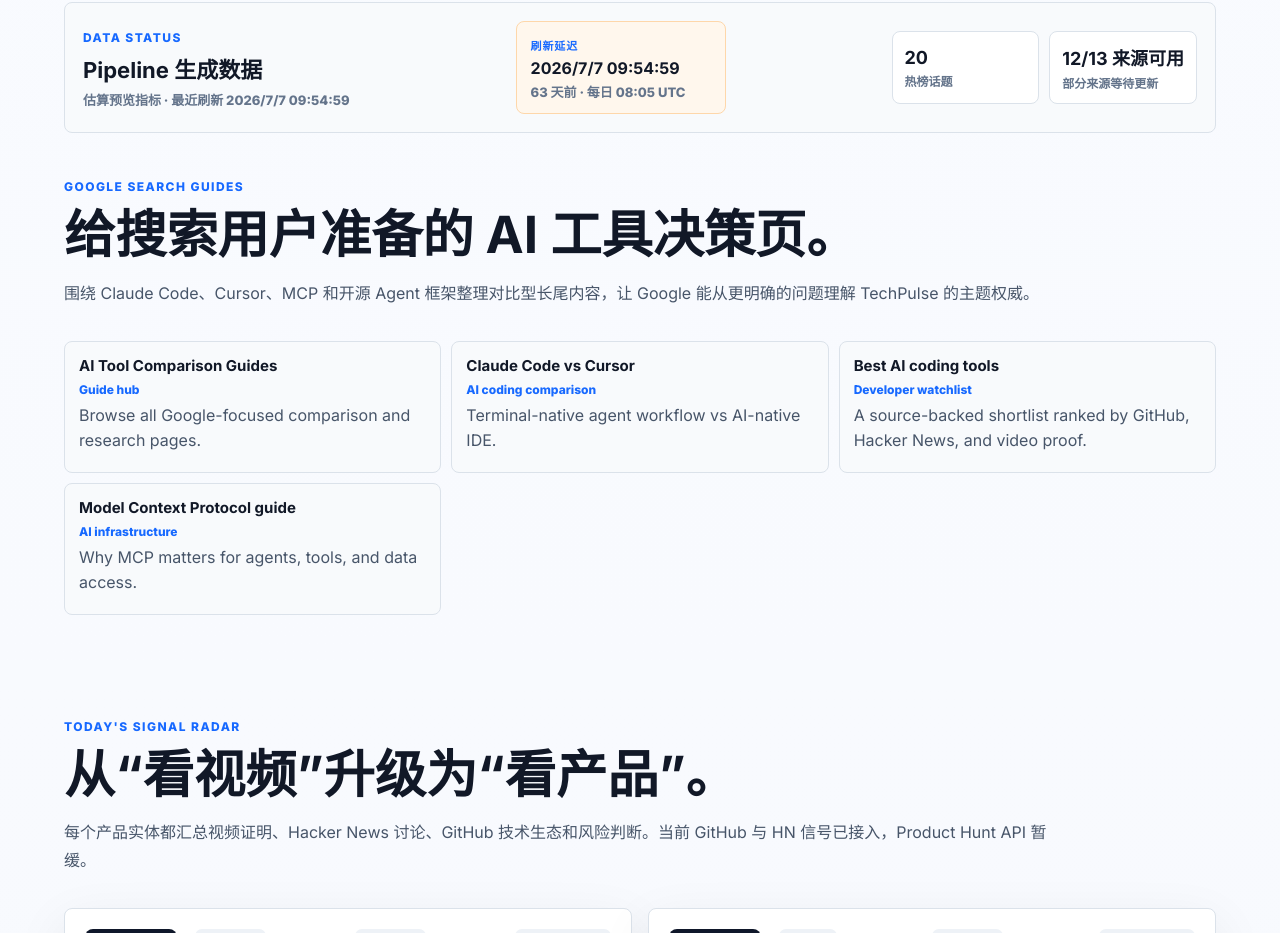
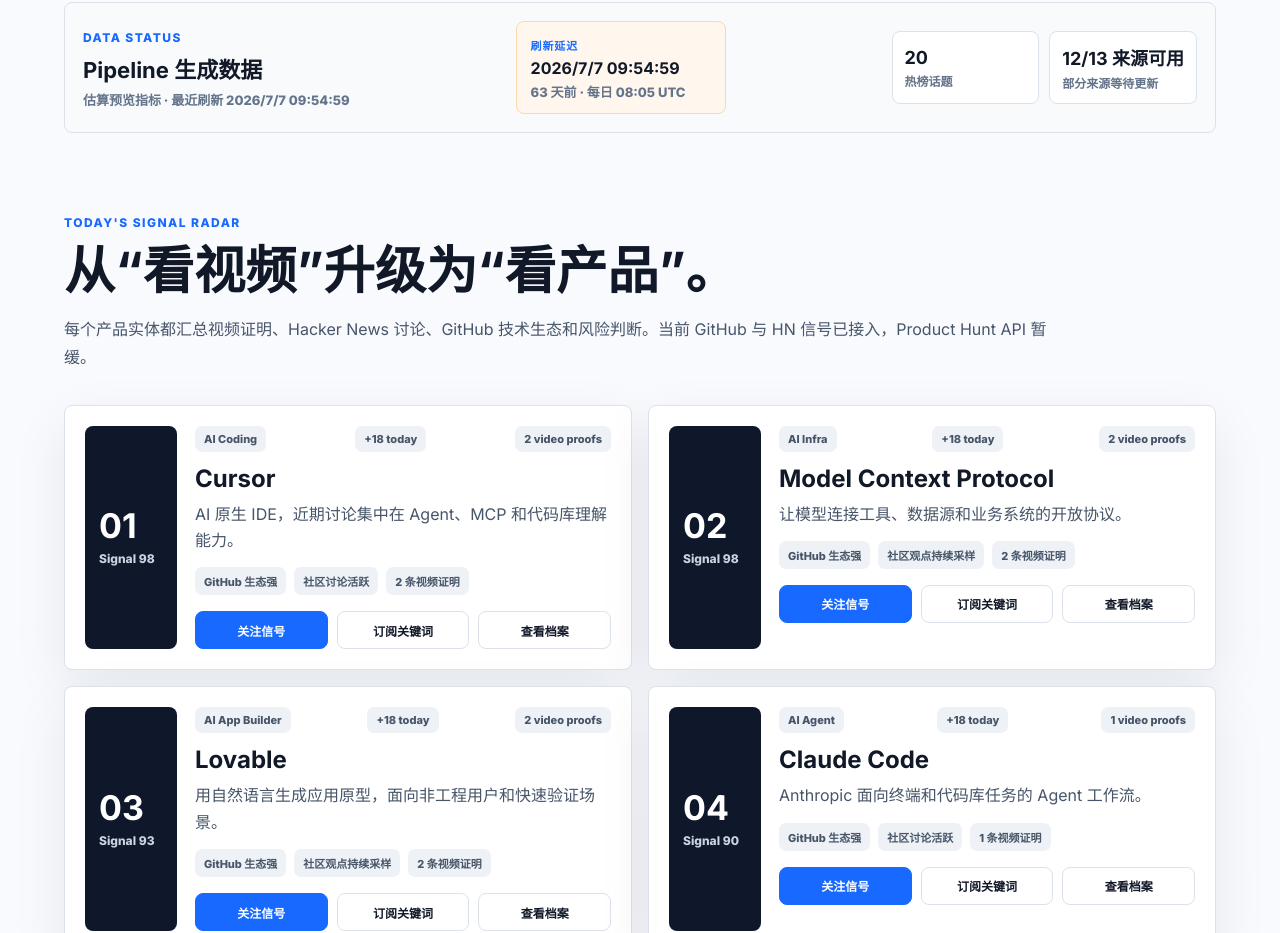
Before and after one commit to dudavid7079-boop/techpulse, a website: page index.html in a window 1280 px wide. Shown: the part 913-1846 px from the top of the page. Drawn offline with Linux system fonts and the light colour scheme; no server answers.

Commit message:
Remove guide promo from homepage

```diff
--- a/index.html
+++ b/index.html
@@ -108,20 +108,6 @@
       </section>
 
       <section class="home-status" id="pipelineStatus" aria-label="数据源与频道健康状态"></section>
-
-      <section class="section guide-link-section" aria-label="AI 搜索指南">
-        <div class="section-heading">
-          <span class="section-label">Google Search Guides</span>
-          <h2>给搜索用户准备的 AI 工具决策页。</h2>
-          <p>围绕 Claude Code、Cursor、MCP 和开源 Agent 框架整理对比型长尾内容，让 Google 能从更明确的问题理解 TechPulse 的主题权威。</p>
-        </div>
-        <div class="source-list guide-link-grid">
-          <a href="./guides.html"><strong>AI Tool Comparison Guides</strong><span>Guide hub</span><p>Browse all Google-focused comparison and research pages.</p></a>
-          <a href="./guides/claude-code-vs-cursor.html"><strong>Claude Code vs Cursor</strong><span>AI coding comparison</span><p>Terminal-native agent workflow vs AI-native IDE.</p></a>
-          <a href="./guides/best-ai-coding-tools.html"><strong>Best AI coding tools</strong><span>Developer watchlist</span><p>A source-backed shortlist ranked by GitHub, Hacker News, and video proof.</p></a>
-          <a href="./guides/model-context-protocol-guide.html"><strong>Model Context Protocol guide</strong><span>AI infrastructure</span><p>Why MCP matters for agents, tools, and data access.</p></a>
-        </div>
-      </section>
 
       <section id="products" class="section product-radar-section">
         <div class="section-heading">
```
